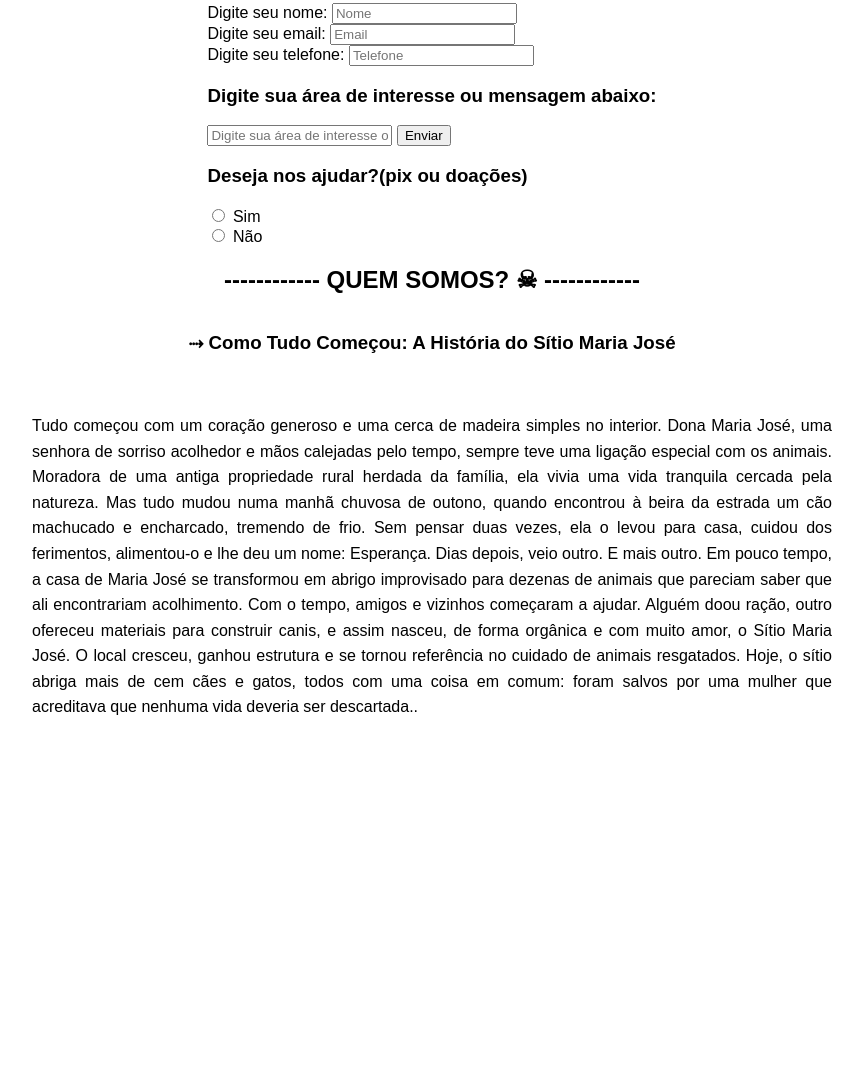
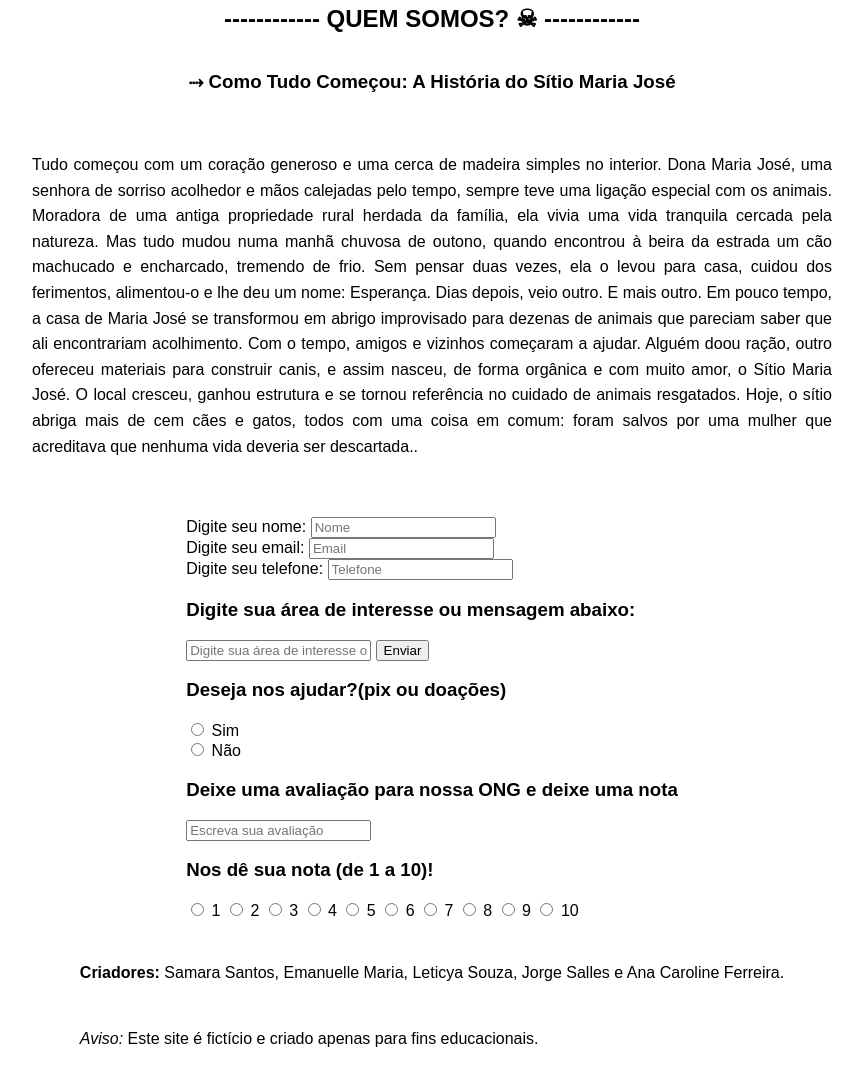
Before and after one commit to LeticyaAranza/trabalho, a plain HTML site: page index.html in a window 1280 px wide. Shown: the part 471-1562 px from the top of the page, without its empty margins (208-1071 px from the left). Before the commit the page ends 1231 px from the top, so only its background shows below. Drawn offline with Linux system fonts and the light colour scheme.

Commit message:
atualização sla qnts

```diff
--- a/index.html
+++ b/index.html
@@ -171,6 +171,21 @@ M
 
 
 
+
+<meta charset="UTF-8">
+    <h2> ------------ QUEM SOMOS? ☠ ------------ </h2>
+    <h3> ⤑ Como Tudo Começou: A História do Sítio Maria José </h3>
+
+    <p>Tudo começou com um coração generoso e uma cerca de madeira simples no interior. Dona Maria José, uma senhora de sorriso acolhedor e mãos calejadas pelo tempo, sempre teve uma ligação especial com os animais. Moradora de uma antiga propriedade rural herdada da família, ela vivia uma vida tranquila cercada pela natureza. Mas tudo mudou numa manhã chuvosa de outono, quando encontrou à beira da estrada um cão machucado e encharcado, tremendo de frio.
+        Sem pensar duas vezes, ela o levou para casa, cuidou dos ferimentos, alimentou-o e lhe deu um nome: Esperança. Dias depois, veio outro. E mais outro. Em pouco tempo, a casa de Maria José se transformou em abrigo improvisado para dezenas de animais que pareciam saber que ali encontrariam acolhimento.
+        Com o tempo, amigos e vizinhos começaram a ajudar. Alguém doou ração, outro ofereceu materiais para construir canis, e assim nasceu, de forma orgânica e com muito amor, o Sítio Maria José. O local cresceu, ganhou estrutura e se tornou referência no cuidado de animais resgatados. Hoje, o sítio abriga mais de cem cães e gatos, todos com uma coisa em comum: foram salvos por uma mulher que acreditava que nenhuma vida deveria ser descartada..</p>
+
+
+
+    </html>
+
+
+
 <form action="#" method="post" onsubmit="alert('✨Contato enviado✨')" ; autocomplete="on">
     </br>
     <label for="name"> Digite seu nome:</label>
@@ -186,23 +201,40 @@ M
     <input type="text" name="interesse" placeholder="Digite sua área de interesse ou mensagem" required>
     <button type="submit">Enviar</button>
     <h3><strong> Deseja nos ajudar?(pix ou doações)</strong></h3>
-    <input type="radio" name="aceita" value="sim">
+    <input type="radio" name="resposta" value="sim">
     <label>Sim</label>
     </br>
-    <input type="radio" name="nega" value="não">
+    <input type="radio" name="resposta" value="não">
     <label>Não</label>
-    </body>
+    <h3><strong>Deixe uma avaliação para nossa ONG e deixe uma nota</strong></h3>
+    <input type="text" name="Avaliação" placeholder="Escreva sua avaliação">
+    <br>
+    <h3><strong>Nos dê sua nota (de 1 a 10)!</strong></h3>
+
+<div>
+  <input type="radio" name="nota" value="1" id="n1">
+  <label for="n1">1</label>
+  <input type="radio" name="nota" value="2" id="n2">
+  <label for="n2">2</label>
+  <input type="radio" name="nota" value="3" id="n3">
+  <label for="n3">3</label>
+  <input type="radio" name="nota" value="4" id="n4">
+  <label for="n4">4</label>
+  <input type="radio" name="nota" value="5" id="n5">
+  <label for="n5">5</label>
+  <input type="radio" name="nota" value="6" id="n6">
+  <label for="n6">6</label>
+  <input type="radio" name="nota" value="7" id="n7">
+  <label for="n7">7</label>
+  <input type="radio" name="nota" value="8" id="n8">
+  <label for="n8">8</label>
+  <input type="radio" name="nota" value="9" id="n9">
+  <label for="n9">9</label>
+  <input type="radio" name="nota" value="10" id="n10">
+  <label for="n10">10</label>
+</div>
 </form>
-
-
-<meta charset="UTF-8">
-    <h2> ------------ QUEM SOMOS? ☠ ------------ </h2>
-    <h3> ⤑ Como Tudo Começou: A História do Sítio Maria José </h3>
-
-    <p>Tudo começou com um coração generoso e uma cerca de madeira simples no interior. Dona Maria José, uma senhora de sorriso acolhedor e mãos calejadas pelo tempo, sempre teve uma ligação especial com os animais. Moradora de uma antiga propriedade rural herdada da família, ela vivia uma vida tranquila cercada pela natureza. Mas tudo mudou numa manhã chuvosa de outono, quando encontrou à beira da estrada um cão machucado e encharcado, tremendo de frio.
-        Sem pensar duas vezes, ela o levou para casa, cuidou dos ferimentos, alimentou-o e lhe deu um nome: Esperança. Dias depois, veio outro. E mais outro. Em pouco tempo, a casa de Maria José se transformou em abrigo improvisado para dezenas de animais que pareciam saber que ali encontrariam acolhimento.
-        Com o tempo, amigos e vizinhos começaram a ajudar. Alguém doou ração, outro ofereceu materiais para construir canis, e assim nasceu, de forma orgânica e com muito amor, o Sítio Maria José. O local cresceu, ganhou estrutura e se tornou referência no cuidado de animais resgatados. Hoje, o sítio abriga mais de cem cães e gatos, todos com uma coisa em comum: foram salvos por uma mulher que acreditava que nenhuma vida deveria ser descartada..</p>
-
-
-
-    </html>
+<footer>
+  <p><strong>Criadores:</strong> Samara Santos, Emanuelle Maria, Leticya Souza, Jorge Salles e Ana Caroline Ferreira.</p>
+  <p><em>Aviso:</em> Este site é fictício e criado apenas para fins educacionais.</p>
+</footer>
```
